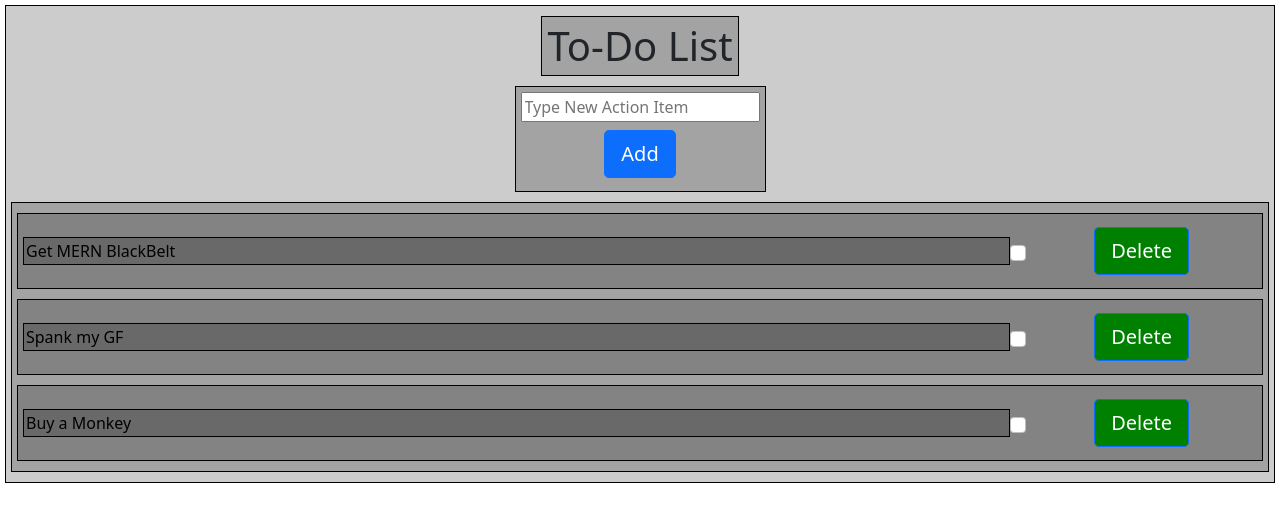
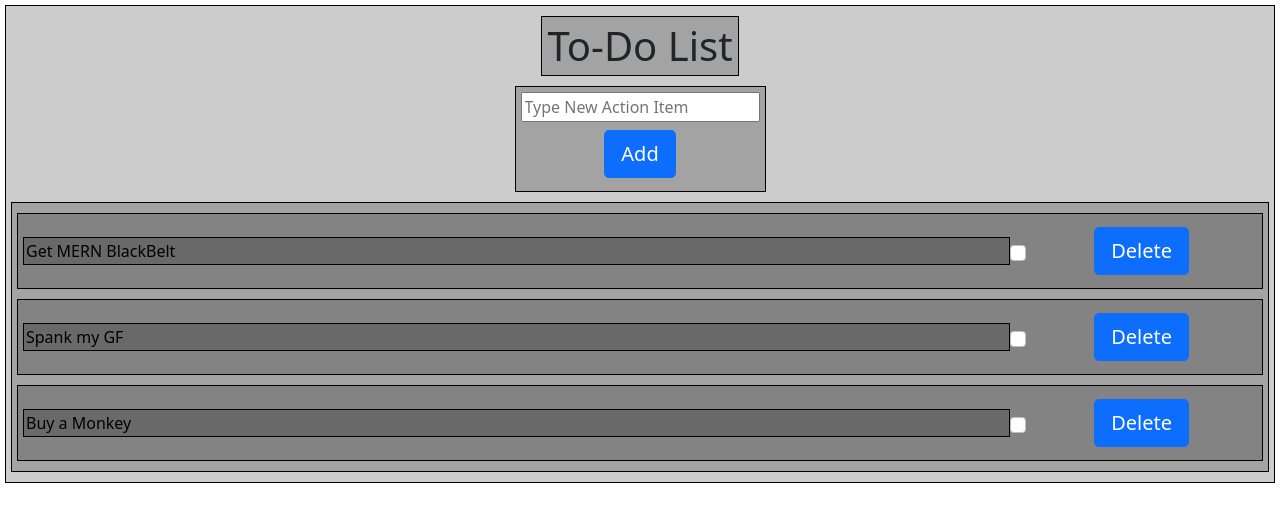
Before and after one commit to niembro64/assignment_todo_list, a React (Create React App) app: page / in a window 1280 px wide. Shown: the top 522 px of the page. Built offline with nearby package versions, Linux system fonts and the light colour scheme.

Commit message:
form working

```diff
--- a/src/App.css
+++ b/src/App.css
@@ -73,7 +73,7 @@
 }
 
 #del_button {
-  background-color: green;
+  /* background-color: green; */
   margin: 5px;
 }
 
--- a/src/App.jsx
+++ b/src/App.jsx
@@ -17,16 +17,16 @@ function App() {
 
     console.log(event);
 
-    const newState = [...ai, { text: "Ciao X", check: true }]; // text: form.target.value, check: false
+    const newState = [...ai, { text: form, check: true }];
+    // text: form.target.value, check: false
 
     setAi(newState);
     setForm("");
   };
 
-  const deleteAi = (index) =>{
-
+  const deleteAi = (index) => {
     console.log(index);
-  }
+  };
 
   return (
     <div className="App">
@@ -51,7 +51,17 @@ function App() {
       </div>
       <div id="list">
         {ai.map((item, i) => {
-          return <ActionItem deleteAi={()=>{deleteAi(i)}} index={i} key={i} text={item.text} check={item.check} />;
+          return (
+            <ActionItem
+              deleteAi={() => {
+                deleteAi(i);
+              }}
+              index={i}
+              key={i}
+              text={item.text}
+              check={item.check}
+            />
+          );
         })}
       </div>
     </div>
```
